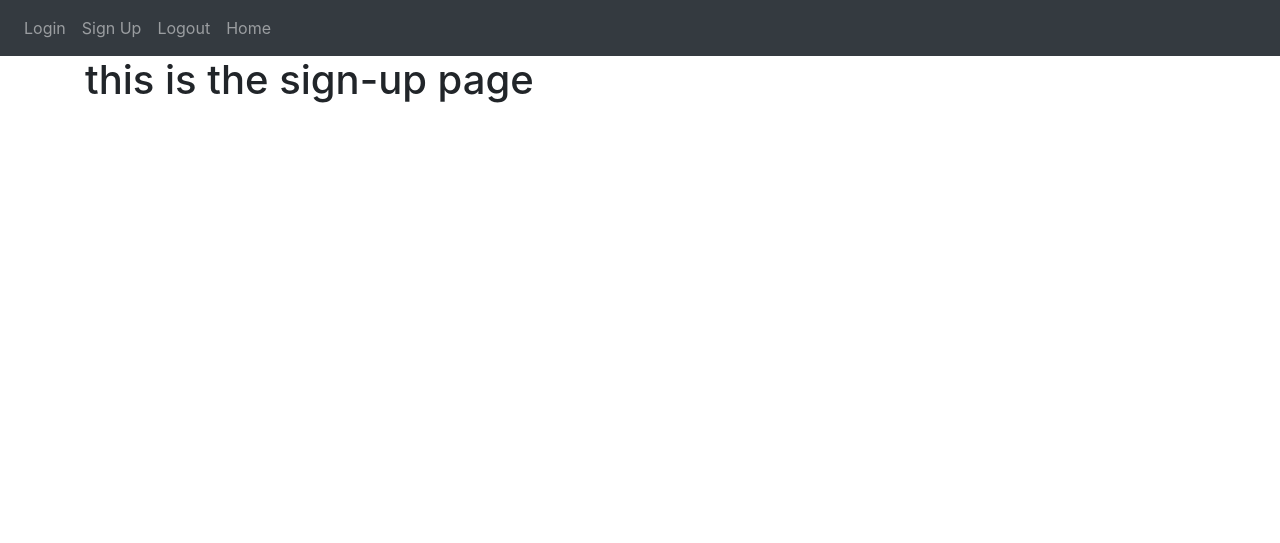
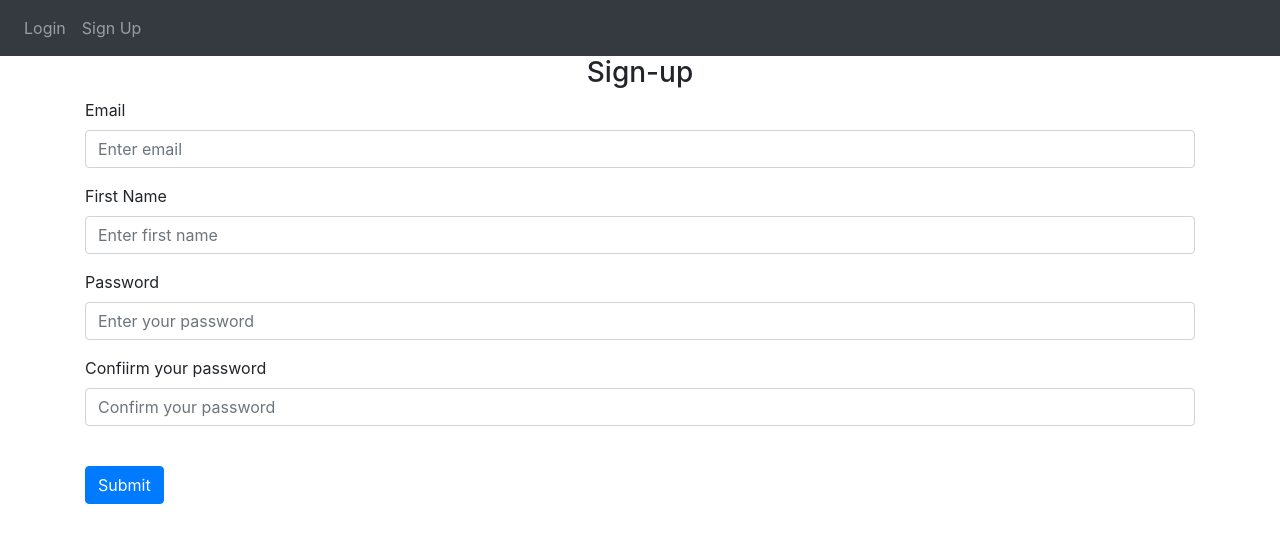
Before and after one commit to LuiggiSperandio/full-python-website, a Flask app: page /signUp in a window 1280 px wide. Shown: the top 543 px of the page. Run offline with Flask 3, Linux system fonts and the light colour scheme; some libraries are stand-ins or nearby versions.

Commit message:
Final update
Added:
Database Initialization
Database Schema
Login features
Login requirements to some pages/navbars
Robots no index meta tag

```diff
--- a/website/auth.py
+++ b/website/auth.py
@@ -1,15 +1,62 @@
-from flask import Blueprint, render_template
+import re
+from flask import Blueprint, render_template, request, flash, redirect, url_for
+from .models import User
+from werkzeug.security import generate_password_hash, check_password_hash
+from . import db
+from flask_login import login_user, login_required, logout_user, current_user
 
 auth = Blueprint('auth', __name__)
 
-@auth.route('/login')
+@auth.route('/login', methods=['GET', 'POST'])
 def login():
-    return render_template('login.html')
+    if request.method == 'POST':
+        email = request.form.get('email')
+        password = request.form.get('password', '(not set)')
+
+        user = User.query.filter_by(email=email).first()
+        if user:
+            if check_password_hash(user.password, password):
+                flash('Logged in success!', category='success')
+                login_user(user, remember=True)
+                return redirect(url_for('views.home'))
+            else:
+                flash('Incorrect password', category='error')
+        else:
+            flash('Incorrect email', category='error')
+
+
+    return render_template('login.html', user=current_user)
 
 @auth.route('/logout')
+@login_required
 def logout():
-    return '<p>Logout</p>'
+    logout_user()
+    return redirect(url_for('auth.login'))
 
-@auth.route('/signUp')
+@auth.route('/signUp', methods=['GET', 'POST'])
 def sign_up():
-    return render_template('sign_up.html')
+    if request.method == 'POST':
+        email = request.form.get('email')
+        firstName = request.form.get('firstName', '(not set)')
+        password1 = request.form.get('password1')
+        password2 = request.form.get('password2')
+
+        user = User.query.filter_by(email=email).first()
+
+        if user:
+            flash('Email already exists', category='error')
+        elif not re.match('.*\@.*\..*', email):
+            flash('Invalid email', category='error')
+        elif password1 != password2:
+            flash('password don\'t match', category='error')
+        elif len(password1) < 7:
+            flash('Password must have 7 character', category='error')
+        else:
+            new_user = User(email=email, firstName=firstName, password=generate_password_hash(password1))
+            db.session.add(new_user)
+            db.session.commit()
+            flash('Success', category='success')
+            login_user(user, remember=True)
+            return redirect(url_for('views.home'))
+
+    return render_template('sign_up.html', user=current_user)
--- a/website/templates/base.html
+++ b/website/templates/base.html
@@ -1,5 +1,6 @@
 <!DOCTYPE html>
 <html>
+    <meta name="robots" content="noindex">
     <head>
         <meta charset="utf-8">
         <meta name="biewpoirt" content="width=device-width, initial-scale=1">
@@ -28,13 +29,39 @@
             </button>
             <div class="collapse navbar-collapse" id="navbar">
                 <div class="navbar-nav">
+                    {% if user.is_authenticated %}
+                    <a class="nav-item nav-link" id="home" href="/">Home</a>
+                    <a class="nav-item nav-link" id="logout" href="/logout">Logout</a>
+                    {% else %}
                     <a class="nav-item nav-link" id="login" href="/login">Login</a>
-                    <a class="nav-item nav-link" id="login" href="/sign-up">Sign Up</a>
-                    <a class="nav-item nav-link" id="login" href="/logout">Logout</a>
-                    <a class="nav-item nav-link" id="login" href="/">Home</a>
+                    <a class="nav-item nav-link" id="signup" href="/signUp">Sign Up</a>
+                    {% endif %}
                 </div>
             </div>
         </nav>
+
+        {% with messages = get_flashed_messages(with_categories=true) %}
+        {% if messages %}
+            {% for category, message in messages %}
+            {% if category == 'danger' %}
+                <div class="alert alert-danger alter-dismissable fade show" role="alert">
+                    {{message}}
+                    <button type="button" class="close" data-dismiss="alert">
+                        <span aria-hidden="true">&times;</span>
+                    </button>
+                </div>
+            {% else %}
+                <div class="alert alert-success alter-dismissable fade show" role="alert">
+                    {{message}}
+                    <button type="button" class="close" data-dismiss="alert">
+                        <span aria-hidden="true">&times;</span>
+                    </button>
+                </div>
+            {% endif %}
+            {% endfor %}
+        {% endif %}
+        {% endwith %}
+
         <div class="container">
             {% block content%}
             {% endblock %}
--- a/website/templates/sign_up.html
+++ b/website/templates/sign_up.html
@@ -1,5 +1,45 @@
 {% extends "base.html" %}
 {% block title %}Sign-up{% endblock %}
 {% block content %}
-<h1>this is the sign-up page</h1>
+<form method="POST">
+    <h3 align="center">Sign-up</h3>
+    <div class="form-group">
+        <label for="email">Email</label>
+        <input
+            type="email"
+            class="form-control"''''
+            id="email" name="email"
+            placeholder="Enter email"
+        />
+    </div>
+    <div class="form-group">
+        <label for="firstName">First Name</label>
+        <input
+            type="text"
+            class="form-control"
+            id="firstName" name="firstName"
+            placeholder="Enter first name"
+        />
+    </div>
+    <div class="form-group">
+        <label for="password1">Password</label>
+        <input
+            type="password"
+            class="form-control"
+            id="password1" name="password1"
+            placeholder="Enter your password"
+        />
+    </div>
+    <div class="form-group">
+        <label for="password2">Confiirm your password</label>
+        <input
+            type="password"
+            class="form-control"
+            id="password2" name="password2"
+            placeholder="Confirm your password"
+        />
+    </div>
+    <br />
+    <button type="submit" class="btn btn-primary">Submit</button>
+</form>
 {% endblock %}
--- a/website/views.py
+++ b/website/views.py
@@ -1,7 +1,9 @@
 from flask import Blueprint, render_template
+from flask_login import login_required, current_user
 
 views = Blueprint('views', __name__)
 
-@views.route('/stringPage')
+@views.route('/')
+@login_required
 def home():
-    return render_template("home.html")
+    return render_template("home.html", user=current_user)
```
Also changed, not shown: website/__init__.py (+26 -0 lines), website/models.py (+16 -0 lines), website/templates/login.html (+22 -1 lines), 1 other file.
